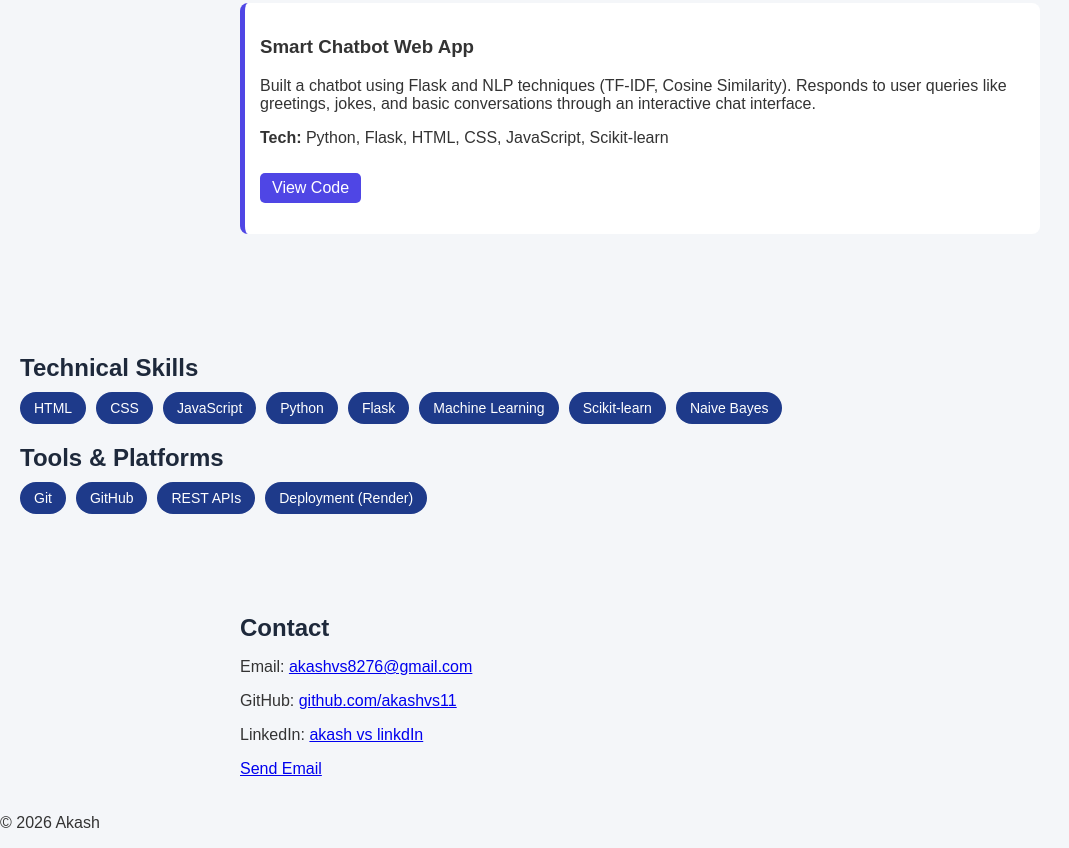
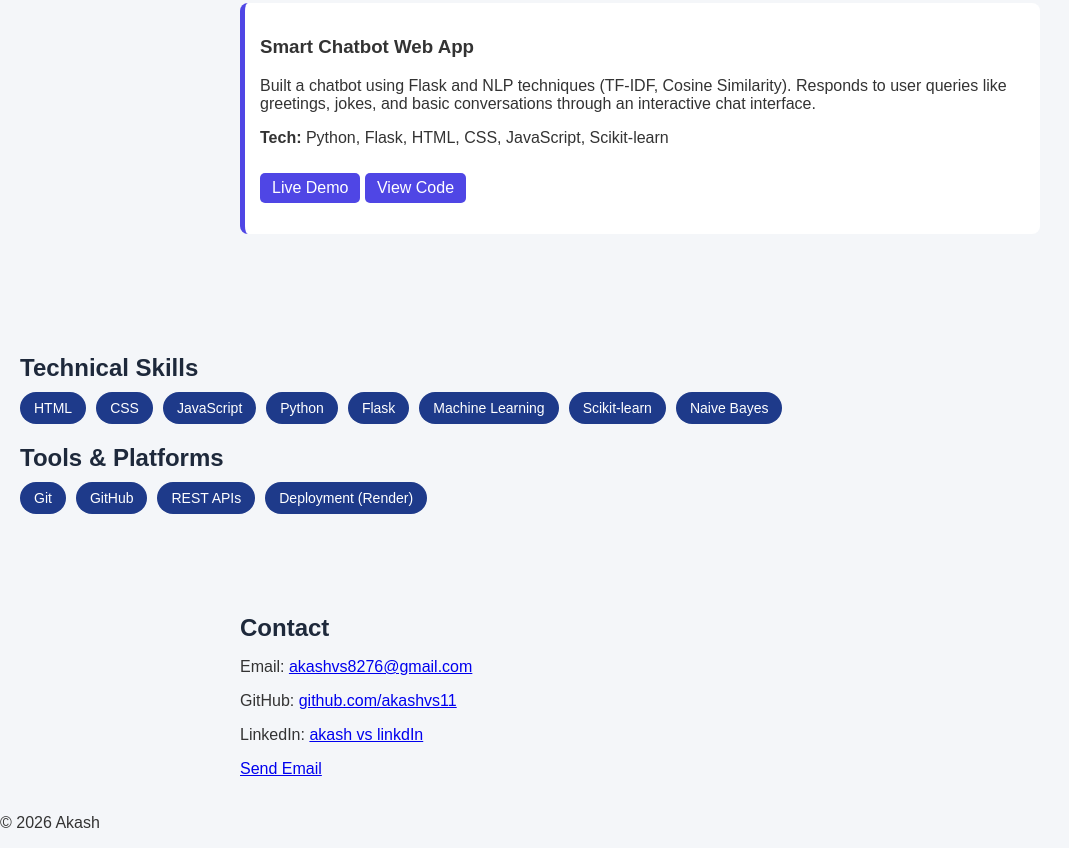
Before and after one commit to akashvs11/portfolio, a plain HTML site: page index.html in a window 1280 px wide. Shown: the part 930-1778 px from the top of the page, without its empty margins (0-1069 px from the left). Drawn offline with Linux system fonts and the light colour scheme.

Commit message:
Update index.html

```diff
--- a/index.html
+++ b/index.html
@@ -196,7 +196,7 @@ Achieved accurate prediction of spam messages from user input.</p>
 
   <p>
     <!-- Live Demo (optional) -->
-    <!-- <a href="YOUR_LIVE_LINK" target="_blank" class="btn">Live Demo</a> -->
+     <a href="https://smart-chatbot-dne4.onrender.com" target="_blank" class="btn">Live Demo</a>
 
     <a href="https://github.com/akashvs11/smart-chatbot" target="_blank" class="btn">View Code</a>
   </p>
```
